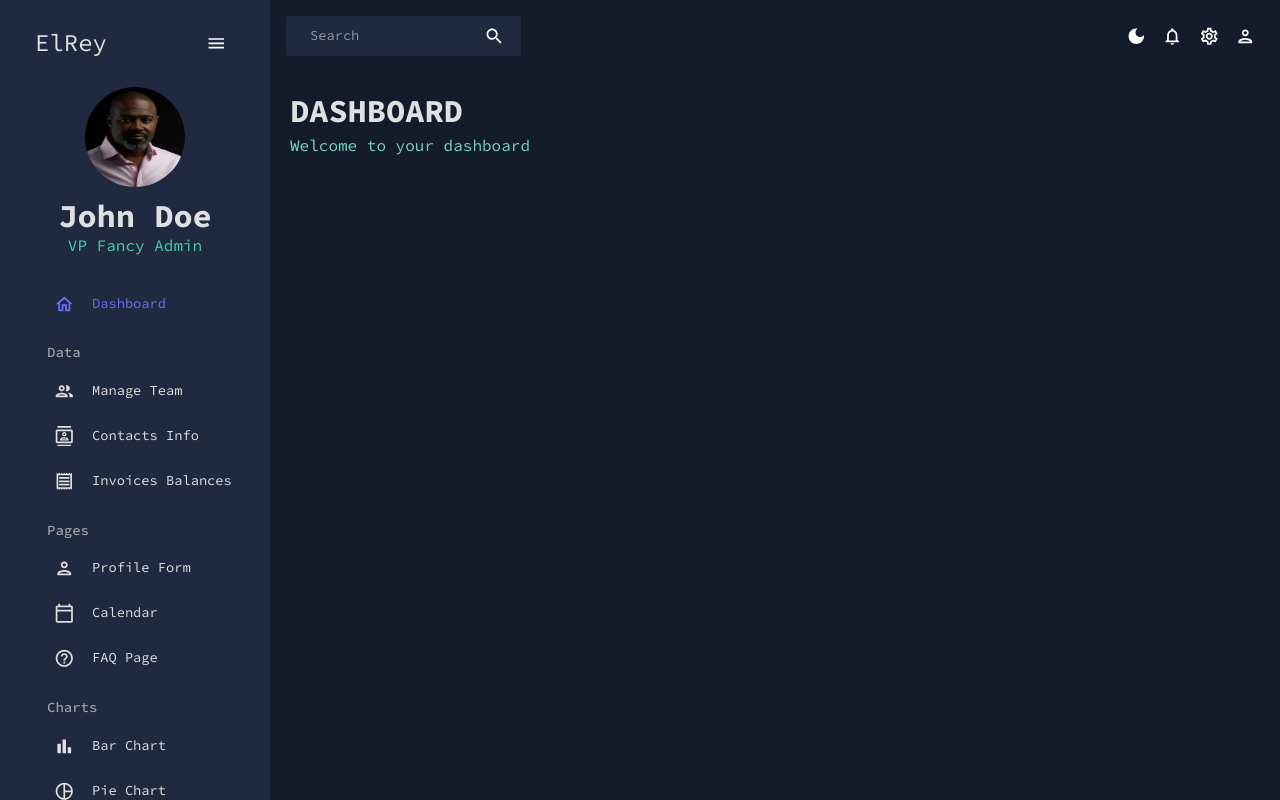
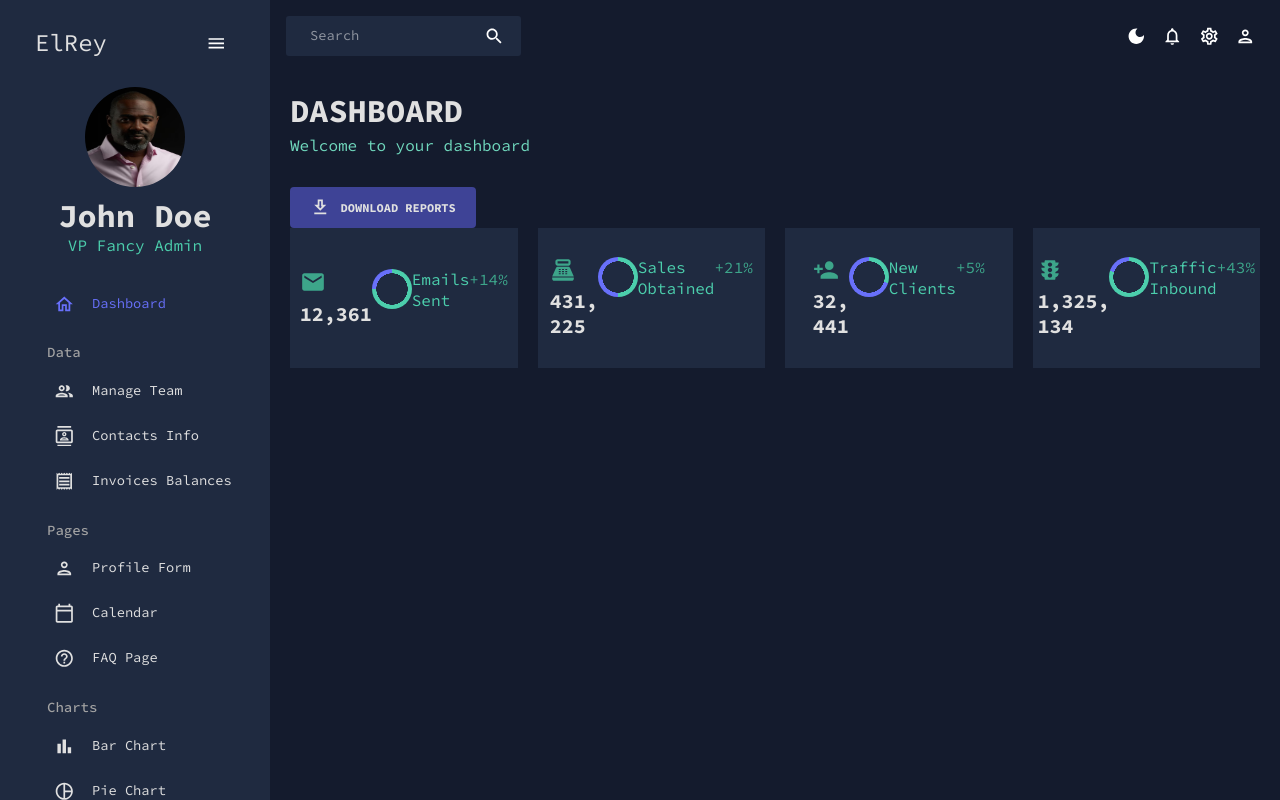
Before and after one commit to Ejike-Daniel/ElRey-Admin-Dashboard, a React (Vite) app: page / in a window 1280 px wide. Built offline with nearby package versions, Linux system fonts and the light colour scheme.

Commit message:
modified dashboard jsx

```diff
--- a/src/scenes/dashboard/index.jsx
+++ b/src/scenes/dashboard/index.jsx
@@ -1,7 +1,22 @@
 import Header from "../../components/Header";
-import { Box } from "@mui/material";
+import { Box, Button, IconButton, Typography, useTheme } from "@mui/material";
+import EmailIcon from "@mui/icons-material/Email";
+import PointOfSaleIcon from "@mui/icons-material/PointOfSale";
+import TrafficIcon from "@mui/icons-material/Traffic";
+import PersonAddIcon from "@mui/icons-material/PersonAdd";
+import DownloadOutlinedIcon from "@mui/icons-material/DownloadOutlined";
+import LineChart from "../../components/LineChart";
+import BarChart from "../../components/BarChart";
+import GeoChart from "../../components/GeoChart";
+import ProgressCircle from "../../components/ProgressCircle";
+import StatsBox from "../../components/StatBox";
+import { tokens } from "../../theme";
+import { mockTransactions } from "../../data/mockData";
 
 const Dashboard = () => {
+  const theme = useTheme();
+  const colors = tokens(theme.palette.mode);
+
   return (
     <Box m={"20px"}>
       <Box
@@ -11,6 +26,122 @@ const Dashboard = () => {
       >
         <Header title={"DASHBOARD"} subtitle={"Welcome to your dashboard"} />
       </Box>
+      <Box>
+        <Button
+          sx={{
+            backgroundColor: colors.indigoAccent[700],
+            color: colors.grey[100],
+            fontWeight: "bold",
+            padding: "10px 20px",
+          }}
+        >
+          <DownloadOutlinedIcon sx={{ mr: "10px" }} />
+          Download Reports
+        </Button>
+      </Box>
+
+      {/* GRId & CHARTS */}
+      <Box
+        display={"grid"}
+        gridTemplateColumns={"repeat(12, 1fr)"}
+        gridAutoRows={"140px"}
+        gap={"20px"}
+      >
+        {/* Row 1 */}
+        <Box
+          gridColumn={"span 3"}
+          backgroundColor={colors.primary[400]}
+          display={"flex"}
+          alignItems={"center"}
+          justifyContent={"center"}
+        >
+          <StatsBox
+            title={"12,361"}
+            subtitle={"Emails Sent"}
+            progress={"0.75"}
+            increase={"+14%"}
+            icon={
+              <EmailIcon
+                sx={{
+                  color: colors.greenAccent[600],
+                  fontSize: "26px",
+                }}
+              />
+            }
+          />
+        </Box>
+
+        <Box
+          gridColumn={"span 3"}
+          backgroundColor={colors.primary[400]}
+          display={"flex"}
+          alignItems={"center"}
+          justifyContent={"center"}
+        >
+          <StatsBox
+            title={"431, 225"}
+            subtitle={"Sales Obtained"}
+            progress={"0.5"}
+            increase={"+21%"}
+            icon={
+              <PointOfSaleIcon
+                sx={{
+                  color: colors.greenAccent[600],
+                  fontSize: "26px",
+                }}
+              />
+            }
+          />
+        </Box>
+
+        <Box
+          gridColumn={"span 3"}
+          backgroundColor={colors.primary[400]}
+          display={"flex"}
+          alignItems={"center"}
+          justifyContent={"center"}
+        >
+          <StatsBox
+            title={"32, 441"}
+            subtitle={"New Clients"}
+            progress={"0.30"}
+            increase={"+5%"}
+            icon={
+              <PersonAddIcon
+                sx={{
+                  color: colors.greenAccent[600],
+                  fontSize: "26px",
+                }}
+              />
+            }
+          />
+        </Box>
+
+        <Box
+          gridColumn={"span 3"}
+          backgroundColor={colors.primary[400]}
+          display={"flex"}
+          alignItems={"center"}
+          justifyContent={"center"}
+        >
+          <StatsBox
+            title={"1,325, 134"}
+            subtitle={"Traffic Inbound"}
+            progress={"0.80"}
+            increase={"+43%"}
+            icon={
+              <TrafficIcon
+                sx={{
+                  color: colors.greenAccent[600],
+                  fontSize: "26px",
+                }}
+              />
+            }
+          />
+        </Box>
+
+        {/* Row 2 */}
+      </Box>
     </Box>
   );
 };
```
